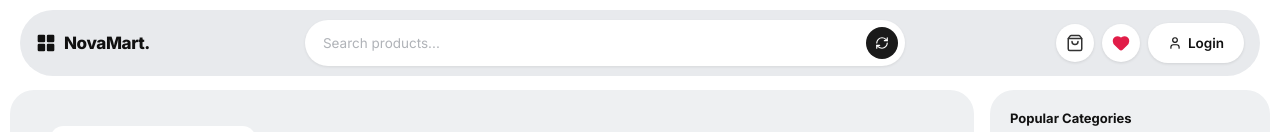
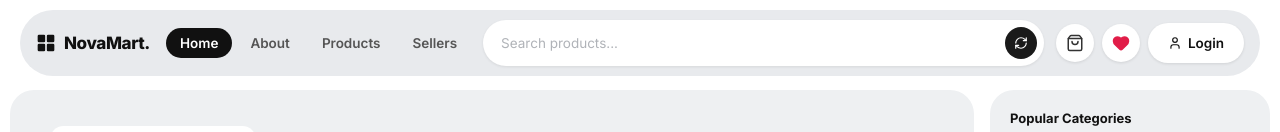
Before and after one commit to Muskanchablani29/Multi-Vendor-AI-Powered-MarketPlace, a React (Create React App) app in the folder frontend/: page / in a window 1280 px wide. Shown: the top 132 px of the page. Built offline with nearby package versions, Linux system fonts and the light colour scheme; a web font is replaced by a local one.

Commit message:
Added About option in navbar

```diff
--- a/frontend/src/Components/Pages/Navbar/Navbar.css
+++ b/frontend/src/Components/Pages/Navbar/Navbar.css
@@ -38,6 +38,34 @@
   letter-spacing: -0.4px;
   padding-right: 4px;
   font-family: 'Inter', sans-serif;
+}
+
+/* Nav Links */
+.navbar-links {
+  display: flex;
+  align-items: center;
+  gap: 4px;
+  flex-shrink: 0;
+}
+
+.nav-link {
+  text-decoration: none;
+  font-size: 13.5px;
+  font-weight: 600;
+  color: #555;
+  padding: 7px 14px;
+  border-radius: 50px;
+  transition: background 0.15s, color 0.15s;
+}
+
+.nav-link:hover {
+  background: #fff;
+  color: #111;
+}
+
+.nav-link.active {
+  background: #111;
+  color: #fff;
 }
 
 /* Search pill - centered, takes most space */
--- a/frontend/src/Components/Pages/Navbar/Navbar.jsx
+++ b/frontend/src/Components/Pages/Navbar/Navbar.jsx
@@ -15,6 +15,14 @@ export default function Navbar() {
             <rect x="13" y="13" width="9" height="9" rx="1.5" />
           </svg>
           <span>NovaMart.</span>
+        </div>
+
+        {/* Nav Links */}
+        <div className="navbar-links">
+          <a href="#" className="nav-link active">Home</a>
+          <a href="#about" className="nav-link">About</a>
+          <a href="#" className="nav-link">Products</a>
+          <a href="#" className="nav-link">Sellers</a>
         </div>
 
         {/* Centered Search */}
```
